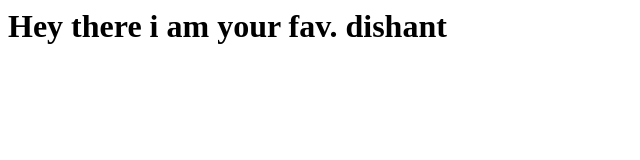
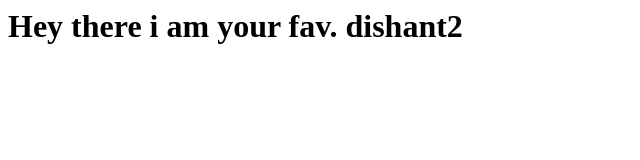
Before and after one commit to aryadishant414/jenkinsTestApache, a plain HTML site: page index.html in a window 1280 px wide. Shown: the full height of the page, 0-640 px from the left. Drawn offline with Linux system fonts and the light colour scheme.

Commit message:
Update index.html

```diff
--- a/index.html
+++ b/index.html
@@ -1 +1 @@
-<h1>Hey there i am your fav. dishant</h1>
+<h1>Hey there i am your fav. dishant2</h1>
```
